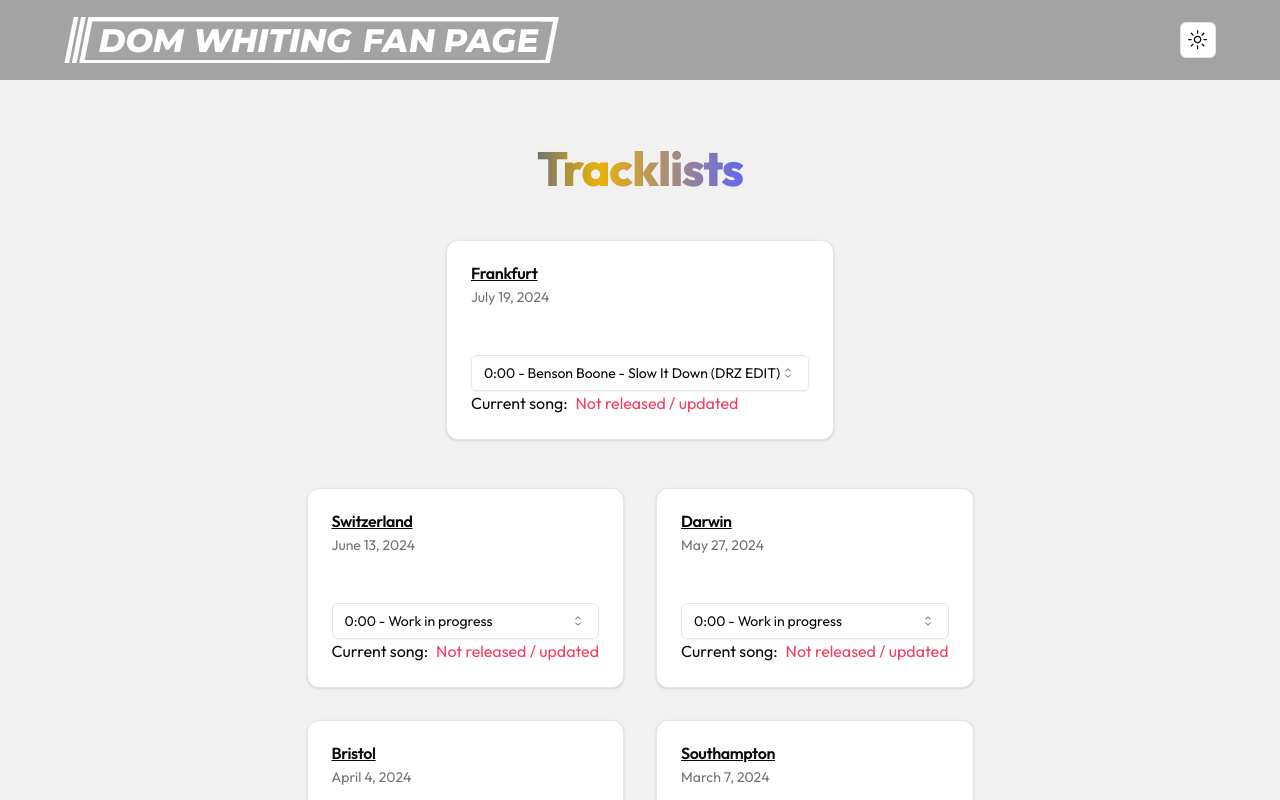
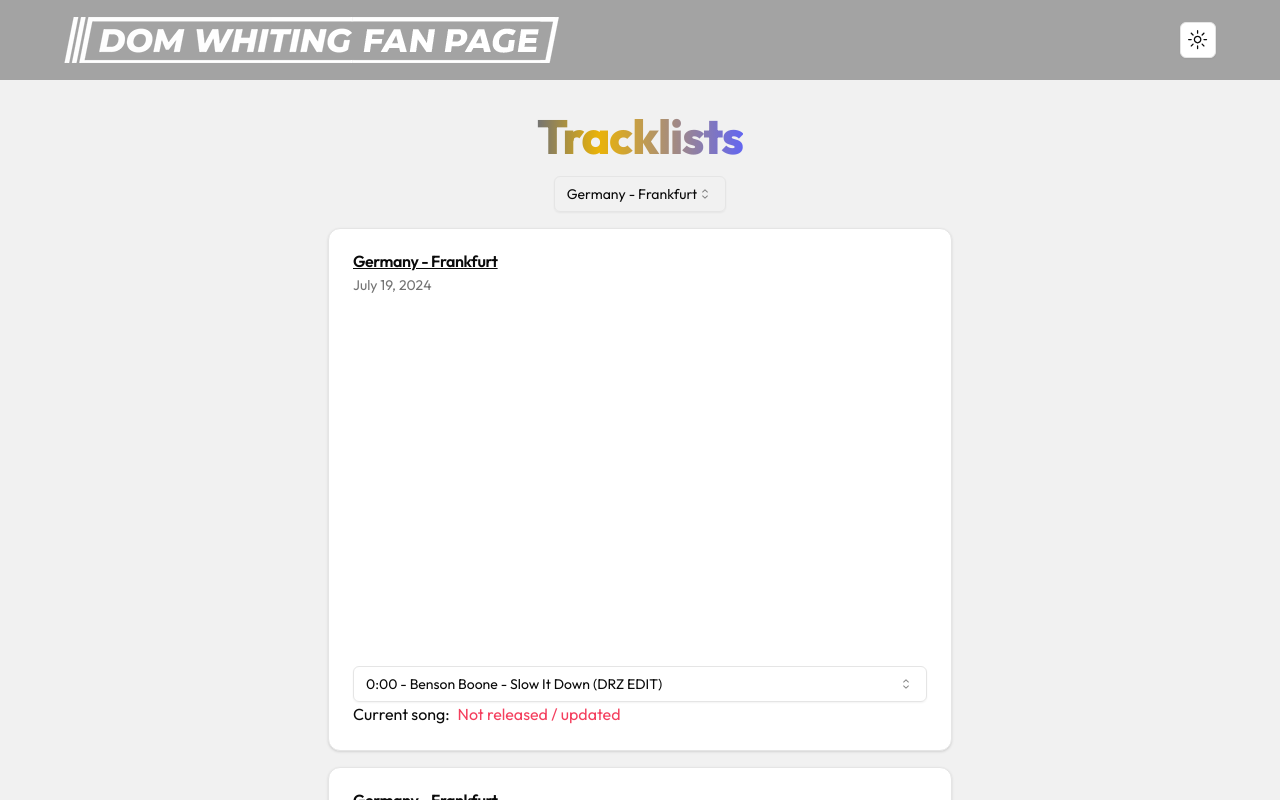
Before and after one commit to Garlikdev/dnbonthebike, a Next.js app: page / in a window 1280 px wide. Shown: the top 800 px of the page. Built offline with nearby package versions, Linux system fonts and the light colour scheme.

Commit message:
Swapped player library to react-player

```diff
--- a/package.json
+++ b/package.json
@@ -21,6 +21,7 @@
     "next-themes": "^0.3.0",
     "react": "18.3.1",
     "react-dom": "18.3.1",
+    "react-player": "^2.16.0",
     "react-youtube": "^10.1.0",
     "tailwind-merge": "^2.4.0",
     "tailwindcss-animate": "^1.0.7",
--- a/src/app/components/Playlist.tsx
+++ b/src/app/components/Playlist.tsx
@@ -31,11 +31,13 @@ const Playlist: React.FC<PlaylistProps> = ({
   const [activeIndex, setActiveIndex] = useState<number | null>(null);
 
   useEffect(() => {
-    const activeIndex = items.findIndex(
-      (item, index) =>
+    const activeIndex = items.findIndex((item, index) => {
+      const nextItem = items[index + 1];
+      return (
         currentTime >= item.time &&
-        (!items[index + 1] || currentTime < items[index + 1].time),
-    );
+        (nextItem === undefined || currentTime < nextItem.time)
+      );
+    });
     setActiveIndex(activeIndex);
   }, [currentTime, items]);
 
@@ -49,7 +51,6 @@ const Playlist: React.FC<PlaylistProps> = ({
       <Select
         onValueChange={handleChange}
         value={items[activeIndex ?? 0]?.time.toString()}
-        modal={false}
       >
         <SelectTrigger className="w-full">
           <SelectValue placeholder="Select a song" />
@@ -70,9 +71,9 @@ const Playlist: React.FC<PlaylistProps> = ({
       <div className="flex w-full items-center gap-2">
         <p>Current song:</p>
         <div>
-          {items[activeIndex ?? 0].url ? (
+          {items[activeIndex ?? 0]?.url ? (
             <Link
-              href={items[activeIndex ?? 0].url}
+              href={items[activeIndex ?? 0]?.url ?? "#"}
               className="inline-flex items-center gap-1 text-green-500"
             >
               Link <ExternalLinkIcon />
--- a/src/app/components/YoutubePlayer.tsx
+++ b/src/app/components/YoutubePlayer.tsx
@@ -1,51 +1,31 @@
 "use client";
 
 import React, { useRef } from "react";
-import YouTube, { YouTubeProps } from "react-youtube";
+import YouTube from "react-youtube";
+import type { YouTubeProps } from "react-youtube";
 
-interface YouTubePlayerProps {
-  videoId: string;
-  onReady: (event: YouTubeProps["onReady"]) => void;
-  onStateChange: (event: YouTubeProps["onStateChange"]) => void;
-}
-
-const YouTubePlayer: React.FC<YouTubePlayerProps> = ({
+const YouTubePlayer: React.FC<YouTubeProps> = ({
   videoId,
   onReady,
   onStateChange,
 }) => {
-  const playerRef = useRef(null);
-
   const opts: YouTubeProps["opts"] = {
     height: "315",
     width: "560",
     playerVars: {
       autoplay: 0,
-      controls: 2,
+      controls: 1,
       modestbranding: 1,
       rel: 0,
     },
-  };
-
-  const handleReady = (event) => {
-    playerRef.current = event.target;
-    if (onReady) {
-      onReady(event);
-    }
-  };
-
-  const handleStateChange = (event) => {
-    if (onStateChange) {
-      onStateChange(event);
-    }
   };
 
   return (
     <YouTube
       videoId={videoId}
       opts={opts}
-      onReady={handleReady}
-      onStateChange={handleStateChange}
+      onReady={onReady}
+      onStateChange={onStateChange}
     />
   );
 };
--- a/src/app/page.tsx
+++ b/src/app/page.tsx
@@ -1,12 +1,9 @@
 "use client";
 
-import React, { useState, useRef } from "react";
+import React, { useState, useRef, useEffect } from "react";
 import moment from "moment";
-import YouTubePlayer from "./components/YoutubePlayer";
-import Playlist from "./components/Playlist";
-import Link from "next/link";
+import ReactPlayer from "react-player";
 import playlists from "@/lib/Playlists";
-
 import {
   Card,
   CardContent,
@@ -15,15 +12,19 @@ import {
   CardHeader,
   CardTitle,
 } from "@/components/ui/card";
+import Playlist from "./components/Playlist";
+import {
+  Select,
+  SelectContent,
+  SelectItem,
+  SelectTrigger,
+  SelectValue,
+} from "@/components/ui/select";
+import Link from "next/link";
 
 export default function HomePage() {
-  // Find the latest playlist
-  const latestPlaylist = playlists.find((playlist) => playlist.latest);
-
-  // Filter out the latest playlist from the list
-  const remainingPlaylists = playlists.filter(
-    (playlist) => playlist !== latestPlaylist,
-  );
+  // State to keep track of the selected playlist
+  const [currentPlaylist, setCurrentPlaylist] = useState(playlists[0]);
 
   // State to keep track of current times for each playlist
   const [currentTimes, setCurrentTimes] = useState<Record<string, number>>(
@@ -31,7 +32,7 @@ export default function HomePage() {
   );
 
   // Refs to keep track of player instances
-  const playerRefs = useRef<Record<string, any>>(
+  const playerRefs = useRef<Record<string, ReactPlayer | null>>(
     playlists.reduce(
       (acc, playlist) => ({ ...acc, [playlist.name]: null }),
       {},
@@ -39,100 +40,139 @@ export default function HomePage() {
   );
 
   // Handler for player ready event
-  const handlePlayerReady = (event: any, name: string) => {
-    playerRefs.current[name] = event.target;
+  const handlePlayerReady = (player: ReactPlayer, name: string) => {
+    playerRefs.current[name] = player;
     setInterval(() => {
+      if (player) {
         setCurrentTimes((prevTimes) => ({
           ...prevTimes,
-        [name]: playerRefs.current[name]?.getCurrentTime() || 0,
+          [name]: player.getCurrentTime() || 0,
         }));
+      }
     }, 1000);
   };
 
   // Handler for item click event
   const handleItemClick = (time: number, name: string) => {
-    playerRefs.current[name]?.seekTo(time, true);
+    playerRefs.current[name]?.seekTo(time, "seconds");
   };
 
+  const [hasWindow, setHasWindow] = useState(false);
+  useEffect(() => {
+    if (typeof window !== "undefined") {
+      setHasWindow(true);
+    }
+  }, []);
+
   return (
-    <main className="flex min-h-screen flex-col items-center">
-      <div className="container flex flex-col items-center justify-center gap-12 px-4 py-16">
+    <div className="flex min-h-screen flex-col items-center">
+      <div className="container flex flex-col items-center justify-center gap-4 px-4 py-8">
         <h1 className="bg-gradient-to-r from-neutral-500 via-yellow-500 via-30% to-indigo-500 bg-clip-text text-5xl font-extrabold tracking-tight text-transparent dark:from-neutral-100 dark:via-yellow-100 dark:to-indigo-100">
           Tracklists
         </h1>
-
-        {/* Latest Playlist Section */}
-        {latestPlaylist && (
-          <Card>
+        <div className="max-w-64">
+          <Select
+            value={currentPlaylist?.name ?? "No playlist selected"}
+            onValueChange={(value) => {
+              const playlist = playlists.find(
+                (playlist) => playlist.name === value,
+              );
+              if (playlist) {
+                setCurrentPlaylist(playlist);
+              }
+            }}
+          >
+            <SelectTrigger>
+              <SelectValue placeholder="Select a playlist" />
+            </SelectTrigger>
+            <SelectContent>
+              {playlists.map((playlist) => (
+                <SelectItem
+                  key={playlist.name}
+                  value={playlist.name}
+                  className={`cursor-pointer py-2`}
+                >
+                  {playlist.name}
+                </SelectItem>
+              ))}
+            </SelectContent>
+          </Select>
+        </div>
+        {/* Display the selected playlist */}
+        {currentPlaylist && (
+          <Card className="w-full sm:w-3/4 lg:w-2/3 xl:w-1/2">
             <CardHeader>
               <CardTitle>
                 <Link
                   className="underline hover:text-blue-300"
-                  href={latestPlaylist.url}
+                  href={currentPlaylist.url}
+                  target="_blank"
+                  rel="noopener noreferrer"
                 >
-                  {latestPlaylist.name}
+                  {currentPlaylist.name}
                 </Link>
               </CardTitle>
               <CardDescription>
-                {moment(latestPlaylist.date, "D.M.YYYY").format("LL")}
+                {moment(currentPlaylist.date, "D.M.YYYY").format("LL")}
               </CardDescription>
             </CardHeader>
             <CardContent>
-              <YouTubePlayer
-                videoId={latestPlaylist.videoId}
-                onReady={(event) =>
-                  handlePlayerReady(event, latestPlaylist.name)
+              <div className="relative pt-[56.25%]">
+                {hasWindow && (
+                  <ReactPlayer
+                    className="absolute left-0 top-0"
+                    url={currentPlaylist.url}
+                    ref={(player) => {
+                      if (player) {
+                        handlePlayerReady(player, currentPlaylist.name);
                       }
-                onStateChange={() => {}}
+                    }}
+                    config={{
+                      youtube: {
+                        playerVars: { autoplay: 0 },
+                      },
+                    }}
+                    autoPlay={0}
+                    controls
+                    width="100%"
+                    height="100%"
                   />
+                )}
+              </div>
             </CardContent>
             <CardFooter>
               <Playlist
-                items={latestPlaylist.items}
+                items={currentPlaylist.items}
                 onItemClick={(time) =>
-                  handleItemClick(time, latestPlaylist.name)
+                  handleItemClick(time, currentPlaylist.name)
                 }
-                currentTime={currentTimes[latestPlaylist.name] ?? 0}
+                currentTime={currentTimes[currentPlaylist.name] ?? 0}
               />
             </CardFooter>
           </Card>
         )}
-
-        {/* Other Playlists Section */}
-        <div className="grid grid-cols-1 gap-4 sm:grid-cols-2 md:gap-8">
-          {remainingPlaylists.map((playlist) => (
-            <Card key={playlist.name}>
+        {currentPlaylist && (
+          <Card className="w-full sm:w-3/4 lg:w-2/3 xl:w-1/2">
             <CardHeader>
-                <CardTitle>
-                  <Link
-                    className="underline hover:text-blue-300"
-                    href={playlist.url}
-                  >
-                    {playlist.name}
-                  </Link>
-                </CardTitle>
-                <CardDescription>
-                  {moment(playlist.date, "D.M.YYYY").format("LL")}
-                </CardDescription>
+              <CardTitle>{currentPlaylist.name}</CardTitle>
+              <CardDescription>Tracklist text version</CardDescription>
             </CardHeader>
             <CardContent>
-                <YouTubePlayer
-                  videoId={playlist.videoId}
-                  onReady={(event) => handlePlayerReady(event, playlist.name)}
-                  onStateChange={() => {}}
-                />
+              {currentPlaylist.items.map((item) => (
+                <div key={item.time}>
+                  {formatTime(item.time)} - {item.title}
+                </div>
+              ))}
             </CardContent>
-              <CardFooter>
-                <Playlist
-                  items={playlist.items}
-                  onItemClick={(time) => handleItemClick(time, playlist.name)}
-                  currentTime={currentTimes[playlist.name] ?? 0}
-                />
-              </CardFooter>
           </Card>
-          ))}
+        )}
       </div>
     </div>
-    </main>
   );
 }
+
+const formatTime = (seconds: number) => {
+  const minutes = Math.floor(seconds / 60);
+  const secs = seconds % 60;
+  return `${minutes}:${secs < 10 ? "0" : ""}${secs}`;
+};
--- a/src/lib/Playlists.ts
+++ b/src/lib/Playlists.ts
@@ -19,7 +19,7 @@ const playlists: Playlist[] = [
     date: "19.7.2024",
     videoId: "K0pdUFP84Jk",
     url: "https://www.youtube.com/watch?v=K0pdUFP84Jk",
-    name: "Frankfurt",
+    name: "Germany - Frankfurt",
     items: [
       {
         time: 0,
@@ -34,7 +34,7 @@ const playlists: Playlist[] = [
     date: "13.6.2024",
     videoId: "V_ERm18dBCY",
     url: "https://youtu.be/V_ERm18dBCY",
-    name: "Switzerland",
+    name: "Switzerland - Zurich",
     items: [{ time: 0, title: "Work in progress", url: "" }],
   },
   {
@@ -42,7 +42,7 @@ const playlists: Playlist[] = [
     date: "27.5.2024",
     videoId: "SZGyi9km_6E",
     url: "https://youtu.be/SZGyi9km_6E",
-    name: "Darwin",
+    name: "Australia - Darwin",
     items: [{ time: 0, title: "Work in progress", url: "" }],
   },
   {
@@ -50,7 +50,7 @@ const playlists: Playlist[] = [
     date: "4.4.2024",
     videoId: "RqimBw6uTWg",
     url: "https://www.youtube.com/watch?v=RqimBw6uTWg",
-    name: "Bristol",
+    name: "Englang - Bristol",
     items: [{ time: 0, title: "Work in progress", url: "" }],
   },
   {
@@ -58,7 +58,7 @@ const playlists: Playlist[] = [
     date: "7.3.2024",
     videoId: "shzJxoNBF5M",
     url: "https://youtu.be/shzJxoNBF5M",
-    name: "Southampton",
+    name: "England - Southampton",
     items: [{ time: 0, title: "Work in progress", url: "" }],
   },
 ];
```
Also changed, not shown: 1 other file (tests, documents, lock files or other folders). Lines whose indentation alone changed are shown as unchanged.
